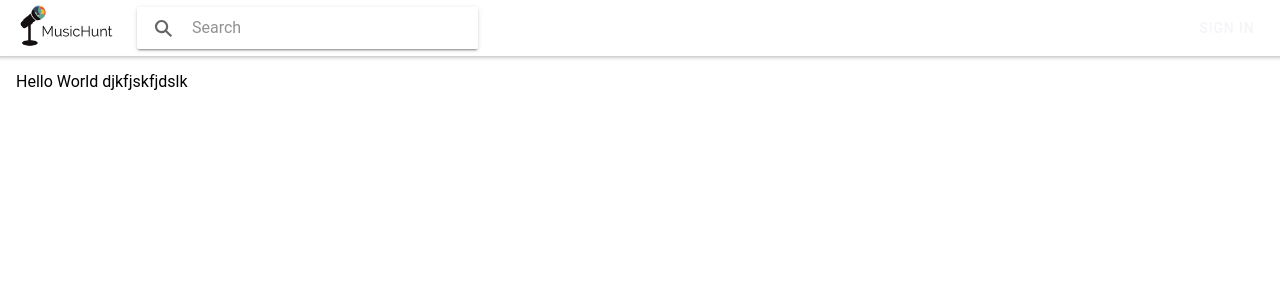
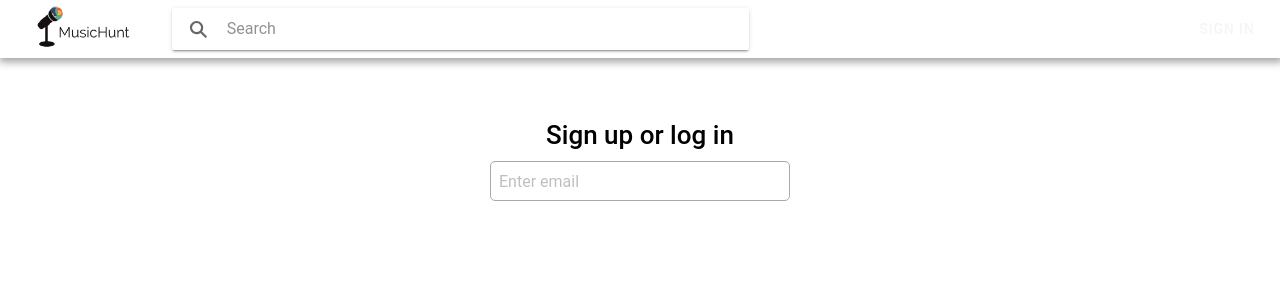
Before and after one commit to Luke-The-Duke/MusicApp, a React (Create React App) app: page /signin in a window 1280 px wide. Shown: the top 300 px of the page. Built offline with nearby package versions, Linux system fonts and the light colour scheme.

Commit message:
adds sign up page

```diff
--- a/src/App.tsx
+++ b/src/App.tsx
@@ -45,7 +45,7 @@ const App: React.FC = () => (
   <IonApp>
     <Toolbar/>
     <IonReactRouter>
-    <IonRouterOutlet>
+        <IonRouterOutlet>
           <Route path="/signin" component={SignInPage} />
           <Route path="/dashboard" component={Dashboard} />
           <Redirect exact from="/" to="/dashboard" />
--- a/src/components/Toolbar.css
+++ b/src/components/Toolbar.css
@@ -8,5 +8,20 @@
 }
 
 .searchBar {
-    width: 30%;
+    max-width: 50%;
 }
+
+.icon-button {
+      height: 50px;
+    --background-hover-opacity: 0%;
+    --background-activated-opacity: 0%;
+    --background-focused-opacity: 0;
+    --background-activated: transparent;
+    --background: transparent;
+    --box-shadow: 0;
+}
+
+.toolBar {
+    -webkit-box-shadow: 1px 2px 8px 2px rgba(0,0,0,0.37);
+    box-shadow: 1px 2px 8px 2px rgba(0,0,0,0.37);
+}
--- a/src/components/Toolbar.tsx
+++ b/src/components/Toolbar.tsx
@@ -18,12 +18,14 @@ const Toolbar: React.FC = () => {
   const [searchText, setSearchText] = useState('');
   return (
 
-      <IonToolbar>
+      <IonToolbar className="toolBar">
         <IonRow>
-         <IonImg className="icon" src='assets/icon/MusicHuntIcon.png' />
-         <IonSearchbar className="searchBar" value={searchText} onIonChange={e => setSearchText(e.detail.value!)}></IonSearchbar>
+          <IonButton className="icon-button" routerLink="/Dashboard">
+            <IonImg className="icon" src='assets/icon/MusicHuntIcon.png' />
+          </IonButton>
+          <IonSearchbar className="searchBar" value={searchText} onIonChange={e => setSearchText(e.detail.value!)} />
         </IonRow>
-        <IonButton className="signInButton" fill="clear" color="light" slot="primary">Sign in</IonButton>
+        <IonButton routerLink="/signin" className="signInButton" fill="clear" color="light" slot="primary">Sign in</IonButton>
       </IonToolbar>
       )
 
--- a/src/pages/SignInPage.css
+++ b/src/pages/SignInPage.css
@@ -0,0 +1,27 @@
+.signup-page-container {
+    display: flex;
+    align-items: center;
+    padding-top: 100px;
+    max-width: 100%;
+}
+
+.signup-container {
+    max-width: 300px;
+    width:100%;
+    margin: auto;
+}
+
+.signup-text {
+    color: black;
+    text-align: center;
+}
+
+.email-input {
+    border: solid darkgray;
+    border-width: 1px 1px;
+    border-radius:5px;
+    height: 40px;
+    text-align: "left";
+    --placeholder-color: gray;
+    --color: black;
+}
--- a/src/pages/SignInPage.tsx
+++ b/src/pages/SignInPage.tsx
@@ -1,18 +1,18 @@
 import "./SignInPage.css"
 
-import { IonContent, IonHeader, IonPage, IonTitle, IonToolbar } from '@ionic/react';
+import { IonContent,IonItem, IonText, IonHeader, IonPage, IonTitle, IonToolbar, IonInput } from '@ionic/react';
 
+import React, { useState } from 'react';
 
 const SignInPage: React.FC = () => {
+  const [text, setText] = useState<string>();
     return (
-        <IonPage>
-        <IonHeader>
-          <IonToolbar>
-            <IonTitle>Home</IonTitle>
-          </IonToolbar>
-        </IonHeader>
-        <IonContent className="ion-padding">Hello World djkfjskfjdslk</IonContent>
-      </IonPage>
+        <IonPage className="signup-page-container">
+          <IonContent className="signup-container">
+            <IonText className="signup-text"><h1>Sign up or log in</h1></IonText>
+            <IonInput type="email" inputmode="email" className="email-input" value={text} placeholder="Enter email" onIonChange={e => setText(e.detail.value!)}></IonInput>
+          </IonContent>
+        </IonPage>
     );
   };
 
```
